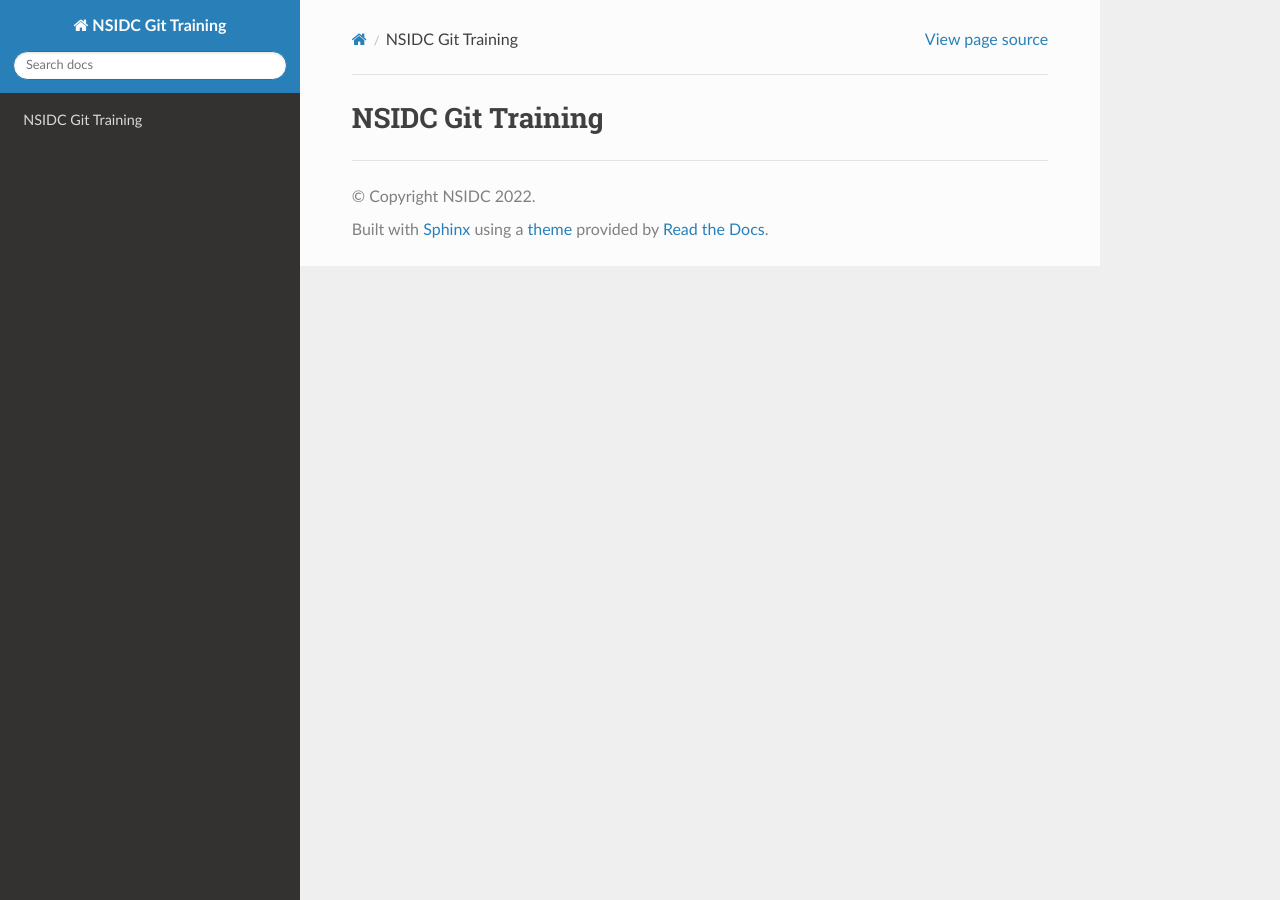
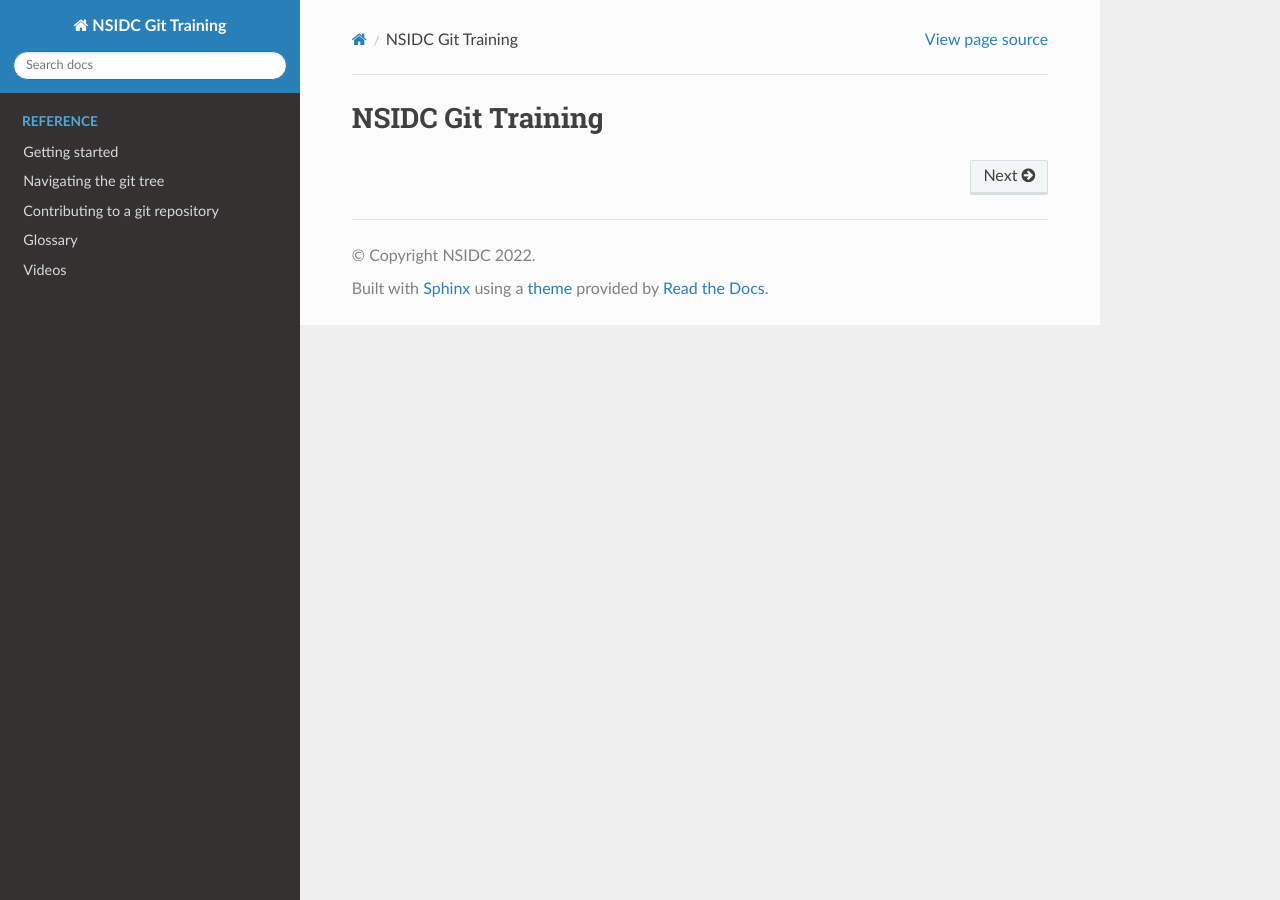
Before and after one commit to nsidc/git-training, a Sphinx documentation site: the page built from doc/index.rst, in a window 1280 px wide. Built offline with Sphinx 7.4.7 and the Read the Docs theme 2.0.0, drawn with Linux system fonts in a browser that asks for light colours.

Commit message:
Add references to all doc content

```diff
--- a/doc/index.rst
+++ b/doc/index.rst
@@ -3,9 +3,21 @@ NSIDC Git Training
 ==================
 
 
+..
+    The "Main" or "root" table of contents tree.
 .. toctree::
     :maxdepth: 1
     :hidden:
     :glob:
 
     *
+
+
+.. toctree::
+    :name: Reference
+    :caption: Reference
+    :maxdepth: 1
+    :hidden:
+    :glob:
+
+    reference/*
```
